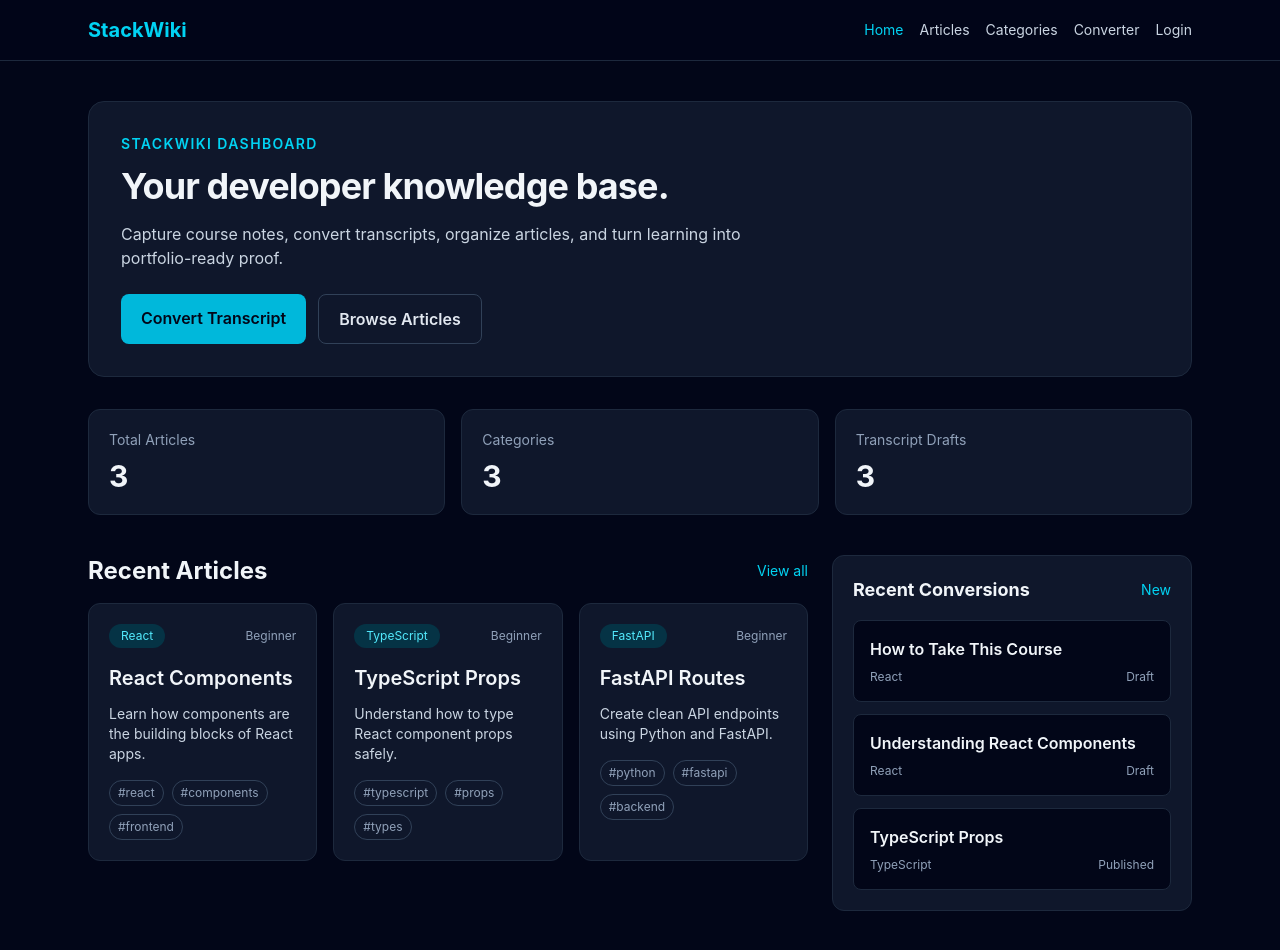
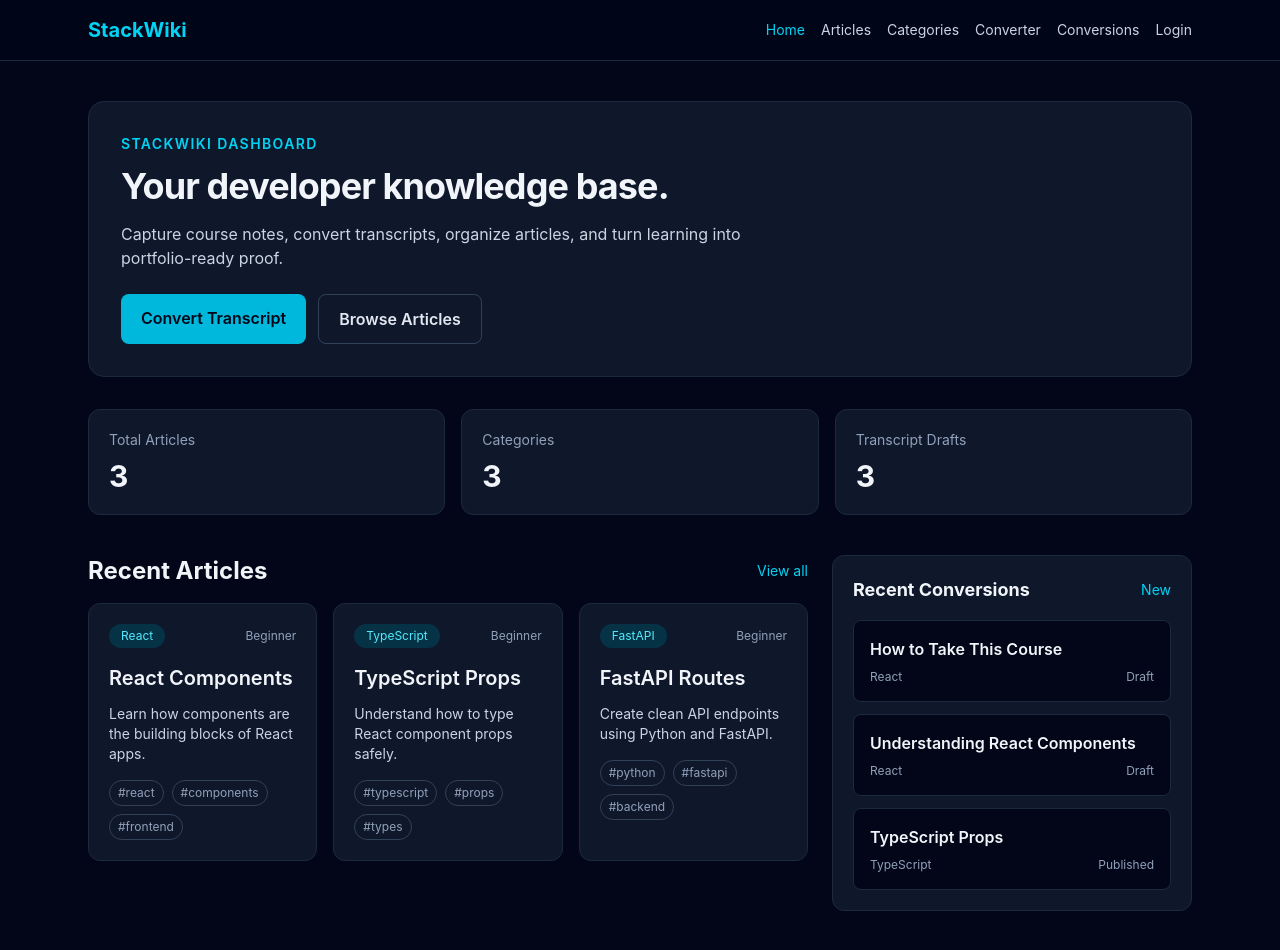
Before and after one commit to Hermit-commits-code/stackwiki-react, a React (Vite) app: page / in a window 1280 px wide. Built offline with nearby package versions, Linux system fonts and the light colour scheme.

Commit message:
feat: add conversion history page

```diff
--- a/src/App.tsx
+++ b/src/App.tsx
@@ -6,6 +6,7 @@ import { CategoriesPage } from "./pages/CategoriesPage";
 import { HomePage } from "./pages/HomePage";
 import { LoginPage } from "./pages/LoginPage";
 import { TranscriptConverterPage } from "./pages/TranscriptConverterPage";
+import { ConversionsPage } from "./pages/ConversionsPage";
 
 function App() {
   return (
@@ -22,6 +23,7 @@ function App() {
             path="/transcript-converter"
             element={<TranscriptConverterPage />}
           />
+          <Route path="/conversions" element={<ConversionsPage />} />
           <Route path="/categories" element={<CategoriesPage />} />
           <Route path="/login" element={<LoginPage />} />
         </Route>
--- a/src/components/layout/AppLayout.tsx
+++ b/src/components/layout/AppLayout.tsx
@@ -5,6 +5,7 @@ const navItems = [
   { label: "Articles", href: "/articles" },
   { label: "Categories", href: "/categories" },
   { label: "Converter", href: "/transcript-converter" },
+  { label: "Conversions", href: "/conversions" },
   { label: "Login", href: "/login" },
 ];
 
```
